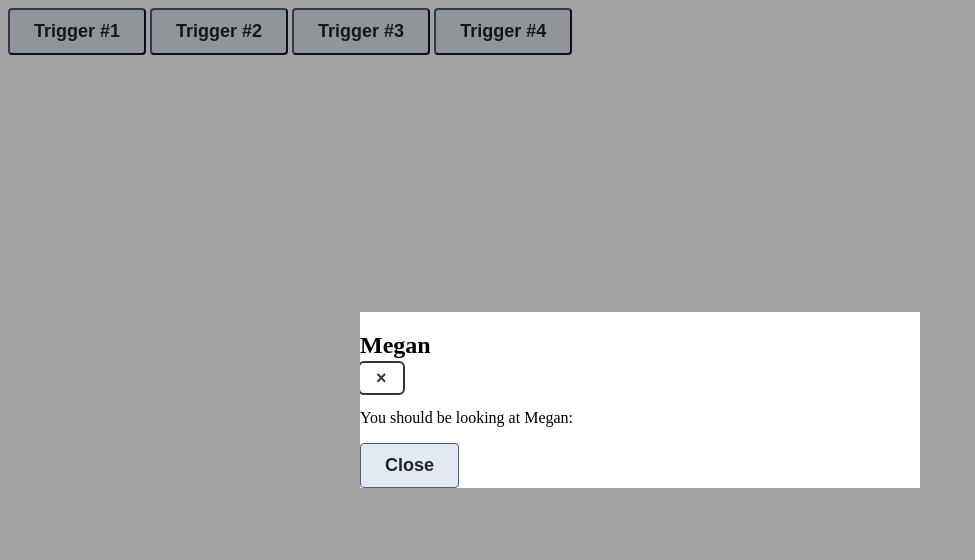
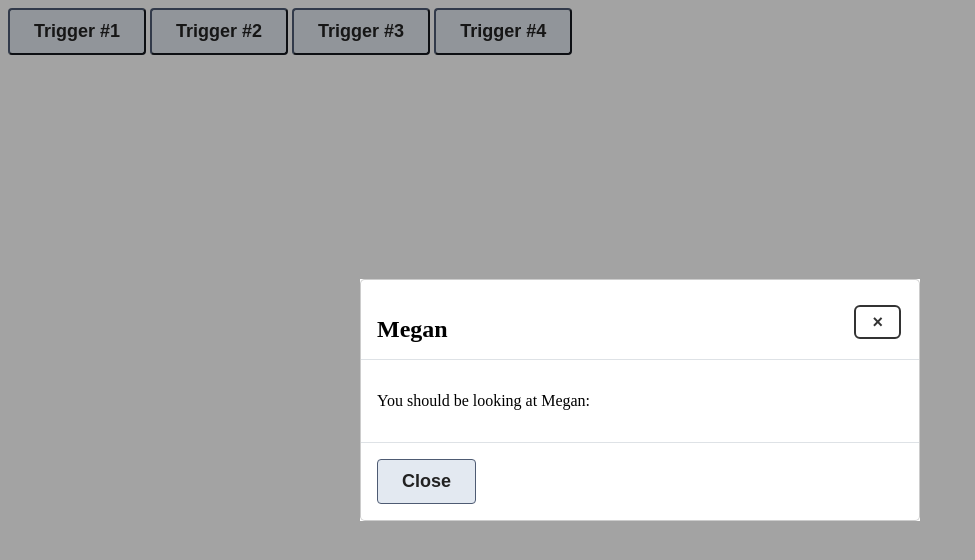
Before and after one commit to CSPS-RIW/easy-modals, a website built with Vite: page index.html in a window 1280 px wide. Both pictures are taken after a click on the button "Trigger #1". Shown: the whole page, without its empty margins (0-975 px from the left). Built offline with nearby package versions, Linux system fonts and the light colour scheme.

Commit message:
Fix modal layout

```diff
--- a/index.html
+++ b/index.html
@@ -30,7 +30,8 @@
 
   <!-- Modals should be outside .content-wrapper-->
   <div class="modals">
-    <dialog id="modal_1" class="modal-megan" data-step="0">
+    <dialog id="modal_1" class="modal-megan">
+      <div class="modal-content">
         <div class="modal-header">
           <h2 class="add-title">Megan</h2>
           <button title="Close overlay (escape key)" type="button"
@@ -42,8 +43,11 @@
         <div class="modal-footer">
           <button id="btn_close_1" class="btn btn-secondary close-modal">Close</button>
         </div>
+      </div>
+
     </dialog>
-    <dialog id="modal_2" class="modal-robert" data-step="0">
+    <dialog id="modal_2" class="modal-robert">
+      <div class="modal-content">
         <div class="modal-header">
           <h2 class="add-title">Robert</h2>
           <button title="Close overlay (escape key)" type="button"
@@ -55,8 +59,11 @@
         <div class="modal-footer">
           <button id="btn_close_2" class="btn btn-secondary close-modal">Close</button>
         </div>
+      </div>
+
     </dialog>
-    <dialog id="modal_3" class="modal-morena" data-step="0">
+    <dialog id="modal_3" class="modal-morena">
+      <div class="modal-content">
         <div class="modal-header">
           <h2 class="add-title">Morena</h2>
           <button title="Close overlay (escape key)" type="button"
@@ -69,8 +76,11 @@
           <button id="btn_close_modal_3"
             class="btn btn-secondary close-modal">Close</button>
         </div>
+      </div>
+
     </dialog>
-    <dialog id="modal_4" class="modal-alex" data-step="0">
+    <dialog id="modal_4" class="modal-alex">
+      <div class="modal-content">
         <div class="modal-header">
           <h2 class="add-title">Alex</h2>
           <button title="Close overlay (escape key)" type="button"
@@ -83,6 +93,8 @@
           <button id="btn_close_2_modal4"
             class="btn btn-secondary close-modal">Close</button>
         </div>
+      </div>
+
     </dialog>
   </div>
   <script type="module" src="/main.js"></script>
--- a/scss/components/_dialogs.scss
+++ b/scss/components/_dialogs.scss
@@ -16,11 +16,31 @@ dialog {
         }
     }
 
+    .modal-content {
+        position: relative;
+        display: -ms-flexbox;
+        display: flex;
+        -ms-flex-direction: column;
+        flex-direction: column;
+        pointer-events: auto;
+        background-color: #fff;
+        background-clip: padding-box;
+        border: 1px solid rgba(0, 0, 0, 0.2);
+        border-radius: 0.3rem;
+        outline: 0;
+    }
+
     .modal-header {
+        display: -ms-flexbox;
+        display: flex;
         -ms-flex-align: center;
         align-items: center;
         -ms-flex-pack: center;
         justify-content: center;
+        padding: 1rem 1rem;
+        border-bottom: 1px solid #dee2e6;
+        border-top-left-radius: 0.3rem;
+        border-top-right-radius: 0.3rem;
 
         h {
 
@@ -47,24 +67,21 @@ dialog {
         }
     }
 
-    .modal-content {
-        max-width: 80%;
-        width: 17em;
-
-        @include b.breakpoint(small) {
-            // Tablets
-            width: 35em;
-        }
-
-        @include b.breakpoint(large) {
-            // Laptops
-            width: 60em;
-
-        }
+    .modal-body {
+        padding: 1rem;
     }
 
     .modal-footer {
+        display: -ms-flexbox;
+        display: flex;
+        -ms-flex-align: center;
+        align-items: center;
         justify-content: flex-start;
+        padding: 1rem;
+        border-top: 1px solid #dee2e6;
+        border-bottom-right-radius: 0.3rem;
+        border-bottom-left-radius: 0.3rem;
+
 
         .close-modal {
             // position: relative;
@@ -106,7 +123,8 @@ dialog {
         }
 
         &::backdrop {
-            animation: fadeout-bd 550ms forwards;
+            background-color: rgba(0, 0, 0, 0.5);
+            animation: fadeout-bd 555ms forwards;
 
             @media (prefers-reduced-motion) {
                 animation: fadeout-bd 500ms forwards;
```
Also changed, not shown: style.css, 1 other file. Lines whose indentation alone changed are shown as unchanged.
